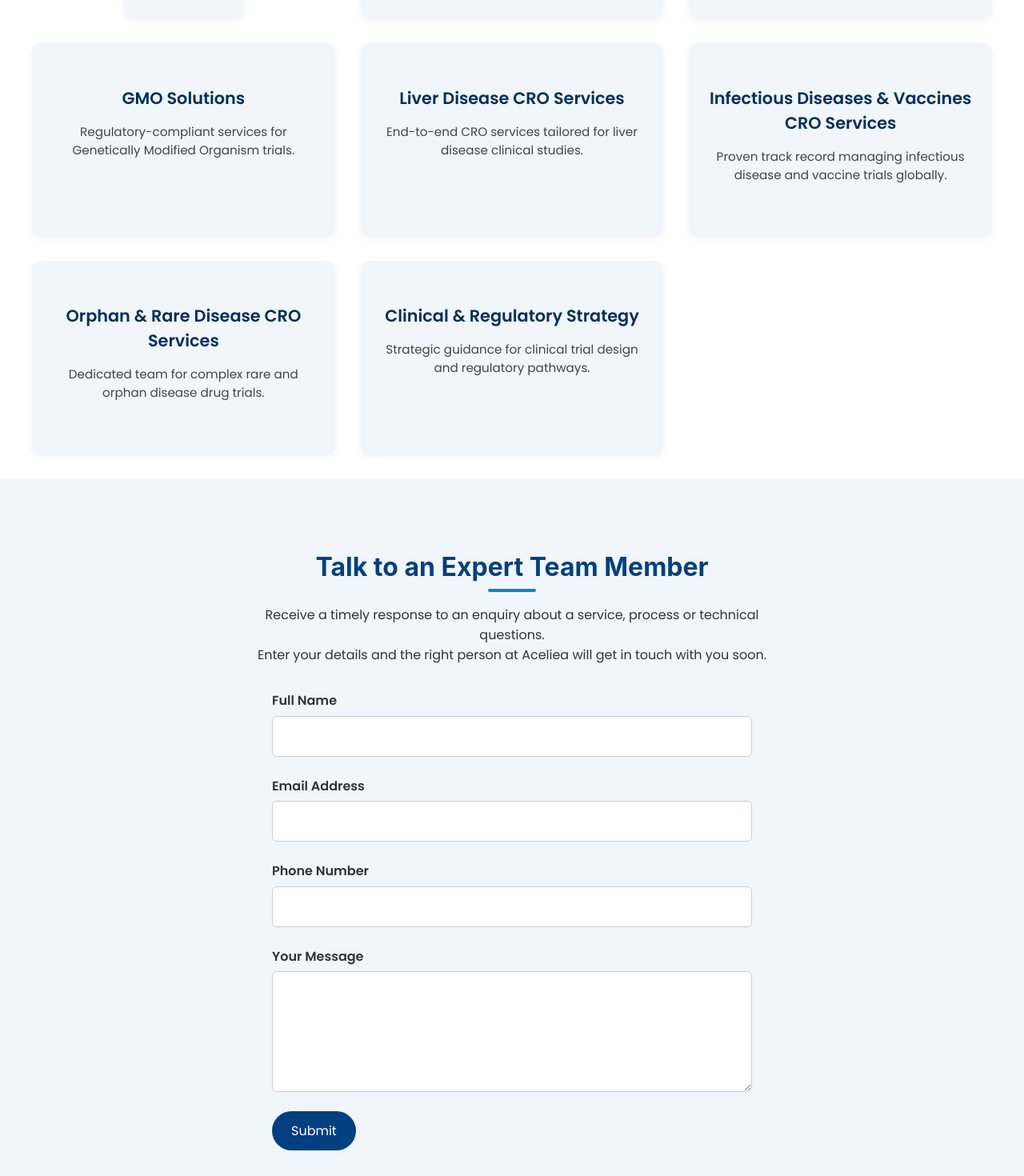
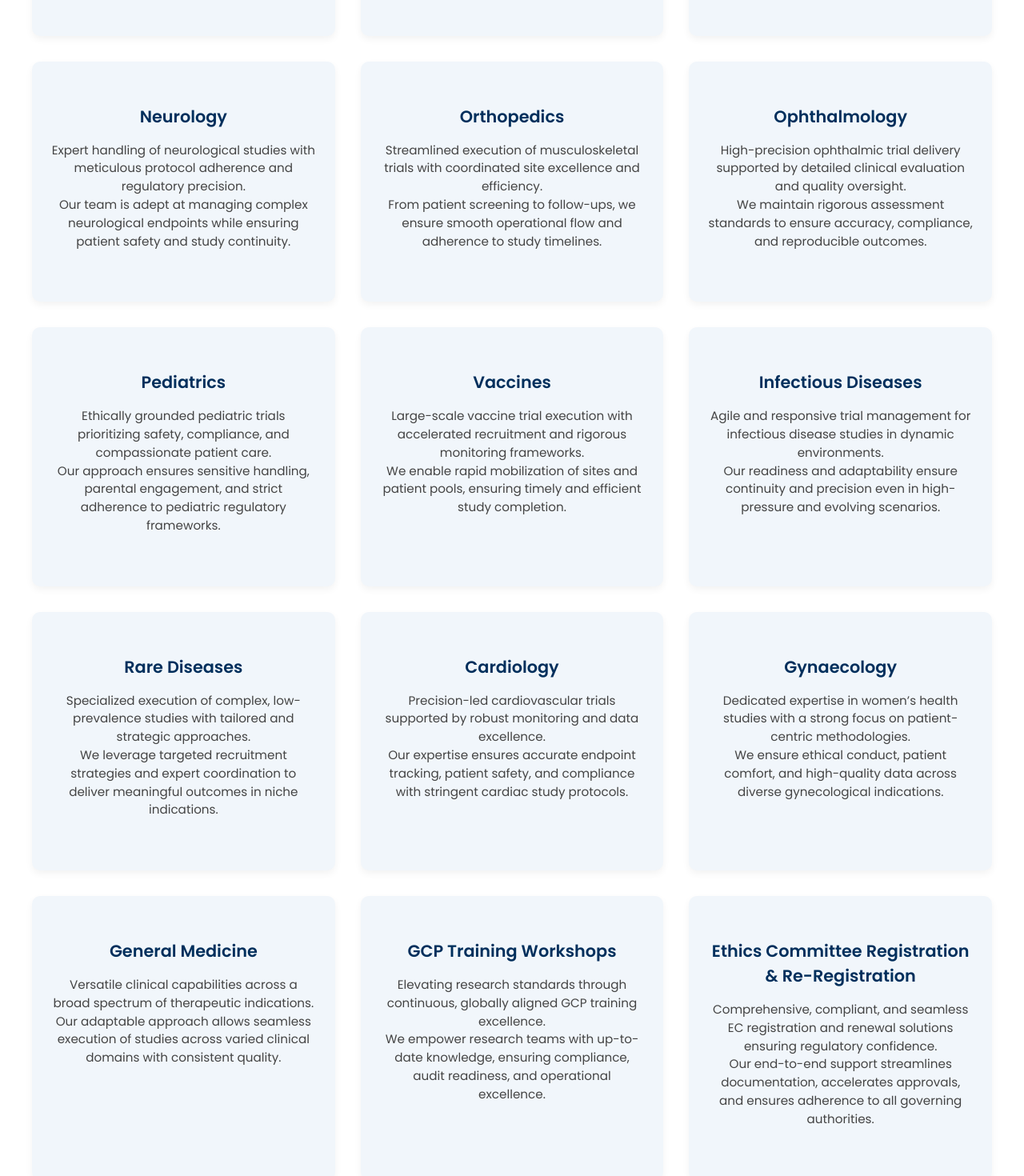
Before and after one commit to manna04/ACCELIEA, a React (Create React App) app: page /expertise in a window 1280 px wide. Shown: the part 560-2030 px from the top of the page at 80% size. Built offline with nearby package versions, Linux system fonts and the light colour scheme.

Commit message:
Update Expertise.jsx

```diff
--- a/src/Component/Expertise.jsx
+++ b/src/Component/Expertise.jsx
@@ -11,43 +11,99 @@ export default function Expertise() {
         <div className="expertise-container">
           <div className="expertise-box">
             <h3>Oncology</h3>
-            <Link to="#" className="learn-more"><p>Delivering excellence in complex oncology trials through precision-driven execution and deeply patient-centric care models.<br/>Leveraging advanced site capabilities and experienced investigators, we ensure accelerated recruitment, superior data quality, and impactful outcomes in high-stakes oncology research.</p></Link>
+            <p>Delivering excellence in complex oncology trials through precision-driven execution and deeply patient-centric care models.<br />Leveraging advanced site capabilities and experienced investigators, we ensure accelerated recruitment, superior data quality, and impactful outcomes in high-stakes oncology research.</p>
+            <Link to="#" className="learn-more">Learn More</Link>
           </div>
           <div className="expertise-box">
             <h3>Hematology</h3>
-            <p> Advanced expertise in hematological studies, ensuring exceptional data integrity and clinical accuracy.<br/>Our specialized approach enables meticulous monitoring, timely interventions, and seamless management of complex hematology protocols.</p>
+            <p> Advanced expertise in hematological studies, ensuring exceptional data integrity and clinical accuracy.<br />Our specialized approach enables meticulous monitoring, timely interventions, and seamless management of complex hematology protocols.</p>
             <Link to="#" className="learn-more">Learn More</Link>
           </div>
           <div className="expertise-box">
             <h3>Gastroenterology</h3>
-            <p>Seamless management of GI trials with optimized patient engagement and operational efficiency.<br/>We combine strong site coordination with patient-centric strategies to ensure consistent recruitment and high-quality data delivery.</p>
+            <p>Seamless management of GI trials with optimized patient engagement and operational efficiency.<br />We combine strong site coordination with patient-centric strategies to ensure consistent recruitment and high-quality data delivery.</p>
             <Link to="#" className="learn-more">Learn More</Link>
           </div>
           <div className="expertise-box">
-            <h3>GMO Solutions</h3>
-            <p>Regulatory-compliant services for Genetically Modified Organism trials.</p>
+            <h3>Neurology</h3>
+            <p>Expert handling of neurological studies with meticulous protocol adherence and regulatory precision.<br />
+              Our team is adept at managing complex neurological endpoints while ensuring patient safety and study continuity.</p>
             <Link to="#" className="learn-more">Learn More</Link>
           </div>
           <div className="expertise-box">
-            <h3>Liver Disease CRO Services</h3>
-            <p>End-to-end CRO services tailored for liver disease clinical studies.</p>
+            <h3>Orthopedics</h3>
+            <p>Streamlined execution of musculoskeletal trials with coordinated site excellence and efficiency.<br />
+              From patient screening to follow-ups, we ensure smooth operational flow and adherence to study timelines.</p>
             <Link to="#" className="learn-more">Learn More</Link>
           </div>
           <div className="expertise-box">
-            <h3>Infectious Diseases & Vaccines CRO Services</h3>
-            <p>Proven track record managing infectious disease and vaccine trials globally.</p>
+            <h3>Ophthalmology</h3>
+            <p>High-precision ophthalmic trial delivery supported by detailed clinical evaluation and quality oversight.<br />
+              We maintain rigorous assessment standards to ensure accuracy, compliance, and reproducible outcomes.</p>
             <Link to="#" className="learn-more">Learn More</Link>
           </div>
           <div className="expertise-box">
-            <h3>Orphan & Rare Disease CRO Services</h3>
-            <p>Dedicated team for complex rare and orphan disease drug trials.</p>
+            <h3>Pediatrics</h3>
+            <p>Ethically grounded pediatric trials prioritizing safety, compliance, and compassionate patient care.<br />
+              Our approach ensures sensitive handling, parental engagement, and strict adherence to pediatric regulatory frameworks.</p>
             <Link to="#" className="learn-more">Learn More</Link>
           </div>
           <div className="expertise-box">
-            <h3>Clinical & Regulatory Strategy</h3>
-            <p>Strategic guidance for clinical trial design and regulatory pathways.</p>
+            <h3>Vaccines</h3>
+            <p> Large-scale vaccine trial execution with accelerated recruitment and rigorous monitoring frameworks.<br />
+              We enable rapid mobilization of sites and patient pools, ensuring timely and efficient study completion.</p>
             <Link to="#" className="learn-more">Learn More</Link>
           </div>
+
+          <div className="expertise-box">
+            <h3>Infectious Diseases</h3>
+            <p> Agile and responsive trial management for infectious disease studies in dynamic environments.<br />
+              Our readiness and adaptability ensure continuity and precision even in high-pressure and evolving scenarios.</p>
+            <Link to="#" className="learn-more">Learn More</Link>
+          </div>
+
+          <div className="expertise-box">
+            <h3>Rare Diseases</h3>
+            <p> Specialized execution of complex, low-prevalence studies with tailored and strategic approaches.<br />
+              We leverage targeted recruitment strategies and expert coordination to deliver meaningful outcomes in niche indications.</p>
+            <Link to="#" className="learn-more">Learn More</Link>
+          </div>
+
+          <div className="expertise-box">
+            <h3>Cardiology</h3>
+            <p> Precision-led cardiovascular trials supported by robust monitoring and data excellence.<br />
+              Our expertise ensures accurate endpoint tracking, patient safety, and compliance with stringent cardiac study protocols.</p>
+            <Link to="#" className="learn-more">Learn More</Link>
+          </div>
+
+          <div className="expertise-box">
+            <h3>Gynaecology</h3>
+            <p> Dedicated expertise in women’s health studies with a strong focus on patient-centric methodologies.<br />
+              We ensure ethical conduct, patient comfort, and high-quality data across diverse gynecological indications.</p>
+            <Link to="#" className="learn-more">Learn More</Link>
+          </div>
+
+          <div className="expertise-box">
+            <h3>General Medicine</h3>
+            <p> Versatile clinical capabilities across a broad spectrum of therapeutic indications.<br />
+              Our adaptable approach allows seamless execution of studies across varied clinical domains with consistent quality.</p>
+            <Link to="#" className="learn-more">Learn More</Link>
+          </div>
+
+          <div className="expertise-box">
+            <h3>GCP Training Workshops</h3>
+            <p> Elevating research standards through continuous, globally aligned GCP training excellence.<br />
+              We empower research teams with up-to-date knowledge, ensuring compliance, audit readiness, and operational excellence.</p>
+            <Link to="#" className="learn-more">Learn More</Link>
+          </div>
+
+          <div className="expertise-box">
+            <h3>Ethics Committee Registration & Re-Registration</h3>
+            <p>Comprehensive, compliant, and seamless EC registration and renewal solutions ensuring regulatory confidence.<br />
+              Our end-to-end support streamlines documentation, accelerates approvals, and ensures adherence to all governing authorities.</p>
+            <Link to="#" className="learn-more">Learn More</Link>
+          </div>
+
         </div>
 
         {/* Contact Form Section */}
```
